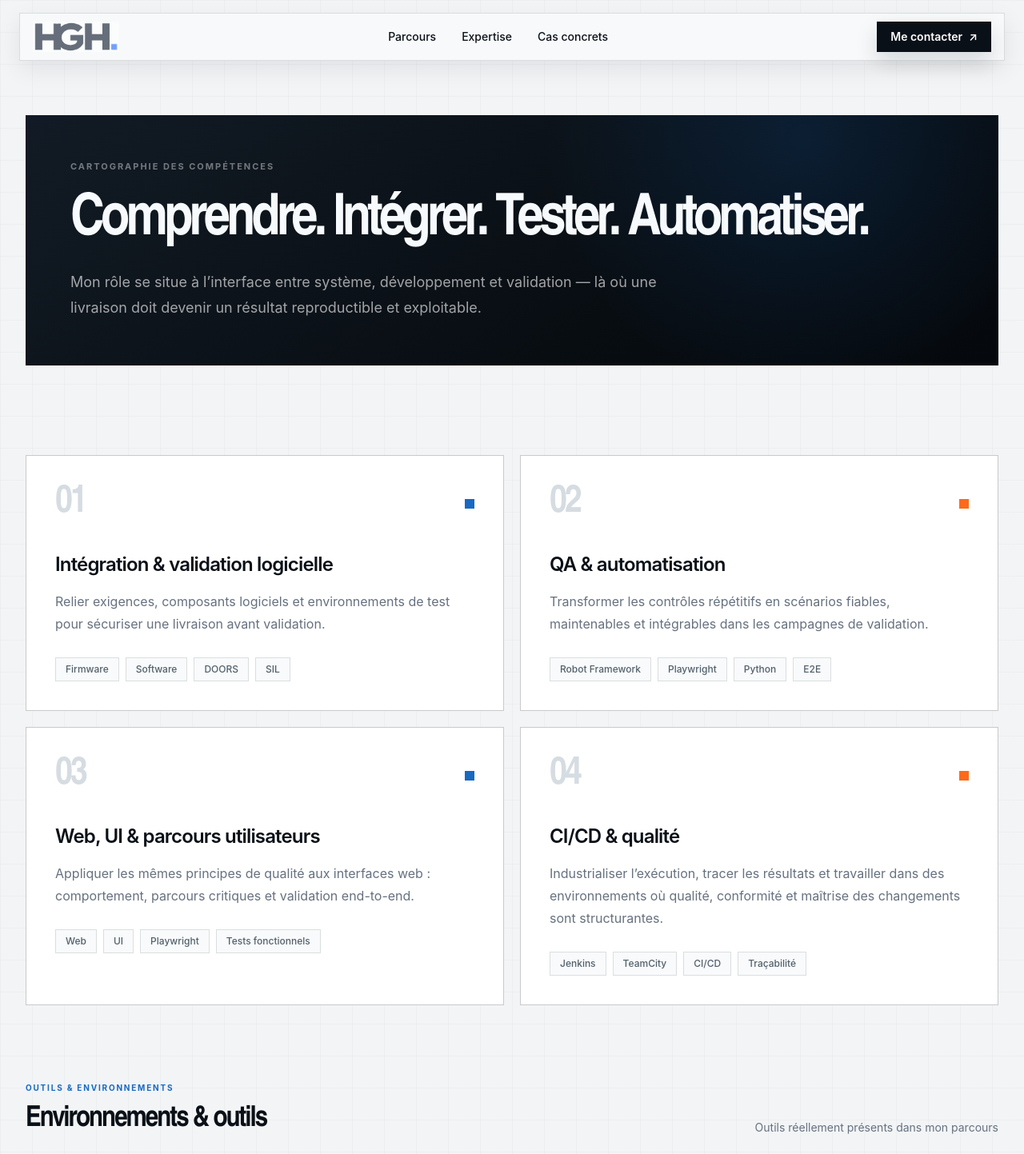
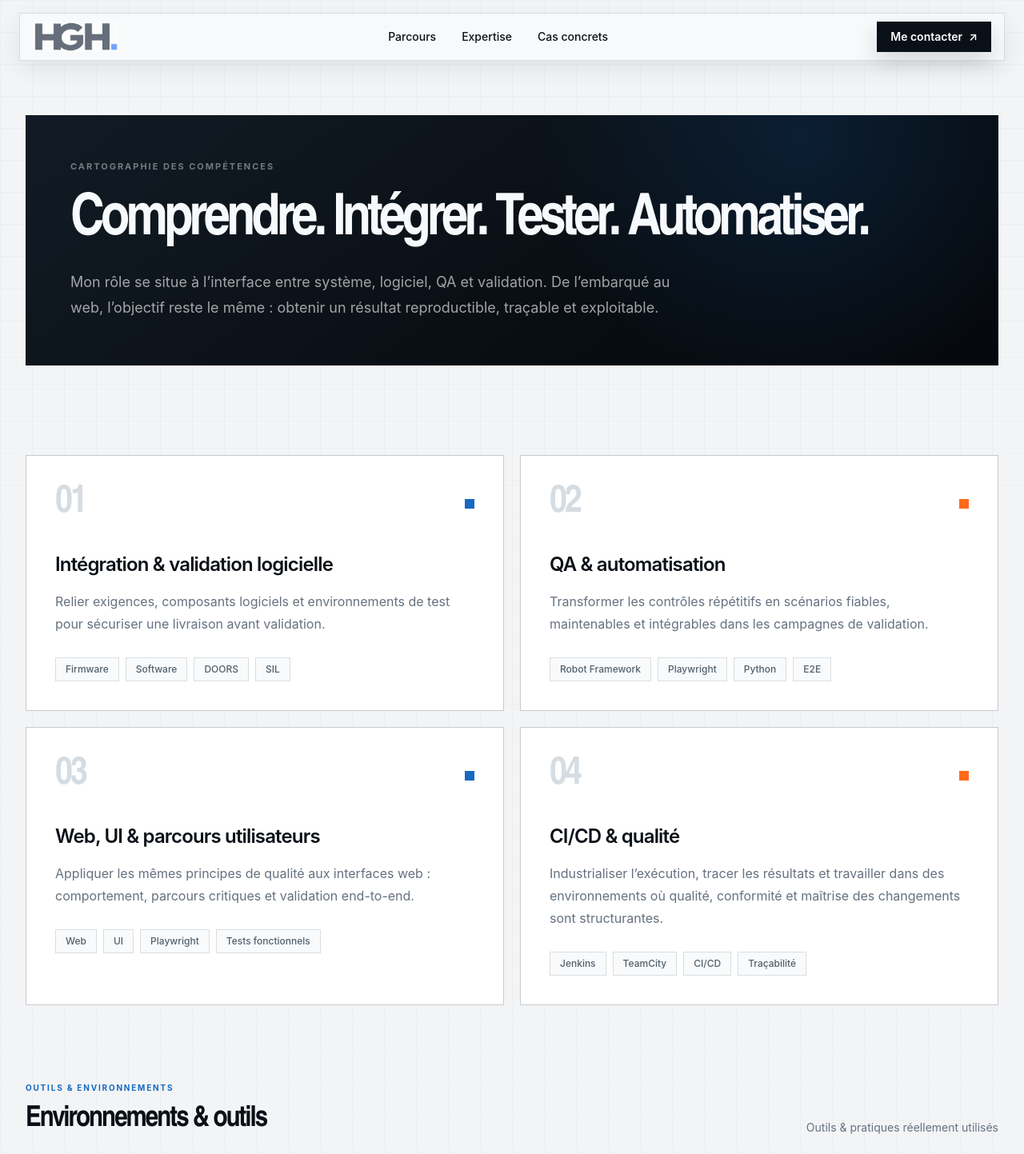
Before and after one commit to Robotham33/Portfolio-Hamza-Ghourabi, a Next.js app: page /expertise in a window 1280 px wide. Shown: the top 1443 px of the page at 80% size. Built offline with nearby package versions, Linux system fonts and the light colour scheme.

Commit message:
feat(expertise): clarify automation web and quality scope

```diff
--- a/app/expertise/page.tsx
+++ b/app/expertise/page.tsx
@@ -16,9 +16,9 @@ export default function ExpertisePage() {
               Comprendre. Intégrer. Tester. Automatiser.
             </h1>
             <p className="mt-7 max-w-3xl text-lg leading-8 text-white/62">
-              Mon rôle se situe à l’interface entre système, développement et
-              validation — là où une livraison doit devenir un résultat
-              reproductible et exploitable.
+              Mon rôle se situe à l’interface entre système, logiciel, QA et
+              validation. De l’embarqué au web, l’objectif reste le même :
+              obtenir un résultat reproductible, traçable et exploitable.
             </p>
           </div>
         </section>
@@ -74,7 +74,7 @@ export default function ExpertisePage() {
                   </h2>
                 </div>
                 <p className="hidden text-sm text-[var(--muted-foreground)] md:block">
-                  Outils réellement présents dans mon parcours
+                  Outils & pratiques réellement utilisés
                 </p>
               </div>
 
```
